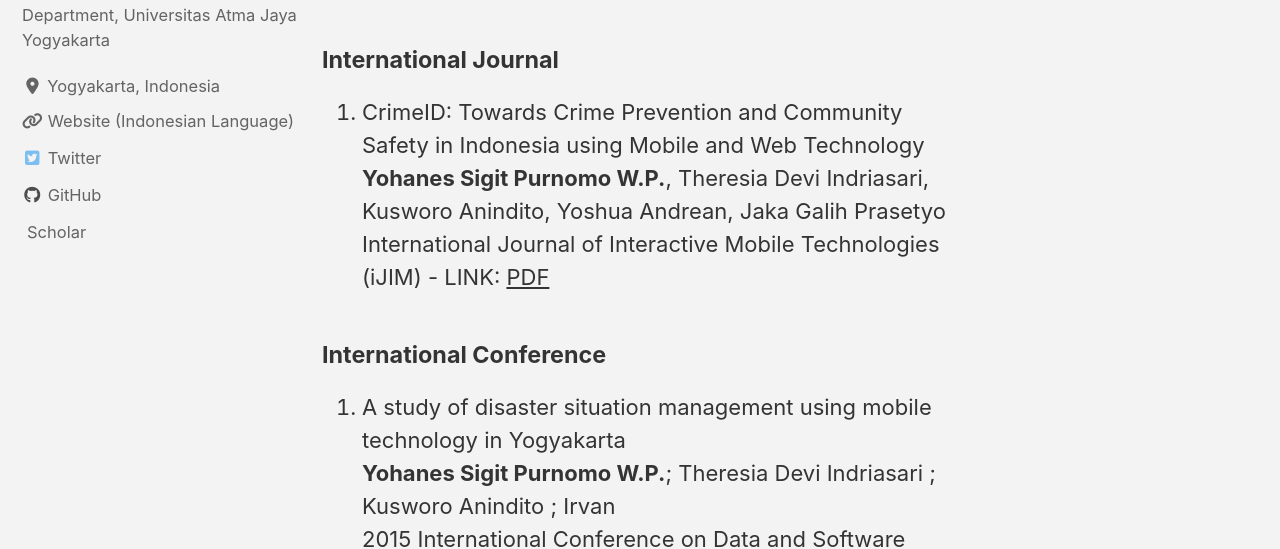
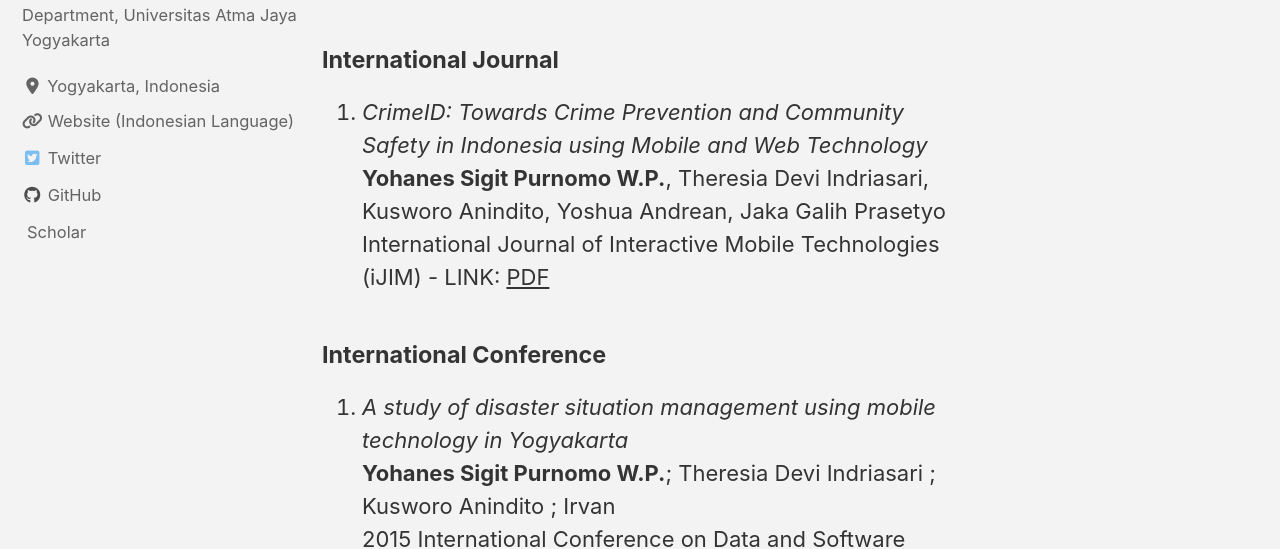
Before and after one commit to sigit-purnomo/sigit-purnomo.github.io, a Jekyll site: the page built from _pages/publication.md, in a window 1280 px wide. Shown: the part 305-854 px from the top of the page. Built offline with Jekyll 4.4.1, drawn with Linux system fonts in a browser that asks for light colours; cached includes are drawn as plain includes; nearby versions of some CDN libraries; a style sheet for code colours, icons or effects is not loaded.

```diff
--- a/_pages/publication.md
+++ b/_pages/publication.md
@@ -11,12 +11,12 @@ modified: 2020-04-25
 As a lecturer, one of my tasks is to publish articles on journals or conferences based on my research. Here some of my publications in collaboration with my colleague and students.
 
 #### International Journal
-1. CrimeID: Towards Crime Prevention and Community Safety in Indonesia using Mobile and Web Technology <br />
+1. *CrimeID: Towards Crime Prevention and Community Safety in Indonesia using Mobile and Web Technology* <br />
    **Yohanes Sigit Purnomo W.P.**, Theresia Devi Indriasari, Kusworo Anindito, Yoshua Andrean, Jaka Galih Prasetyo <br />
    International Journal of Interactive Mobile Technologies (iJIM) - LINK: [PDF](https://online-journals.org/index.php/i-jim/article/view/10172/5891)
 
 #### International Conference
-1. A study of disaster situation management using mobile technology in Yogyakarta <br />
+1. *A study of disaster situation management using mobile technology in Yogyakarta* <br />
    **Yohanes Sigit Purnomo W.P.**; Theresia Devi Indriasari ; Kusworo Anindito ; Irvan <br />
    2015 International Conference on Data and Software Engineering (ICoDSE) -  DOI: [10.1109/ICODSE.2015.7436967](https://doi.org/10.1109/ICODSE.2015.7436967)
 
```
